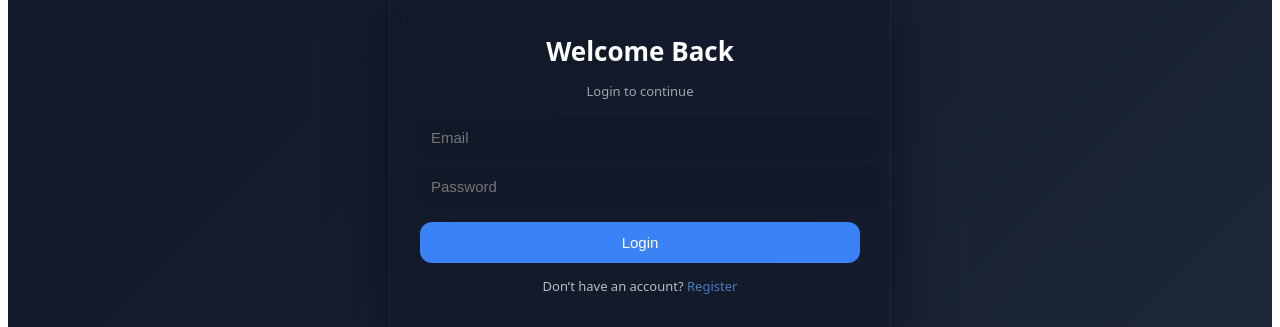
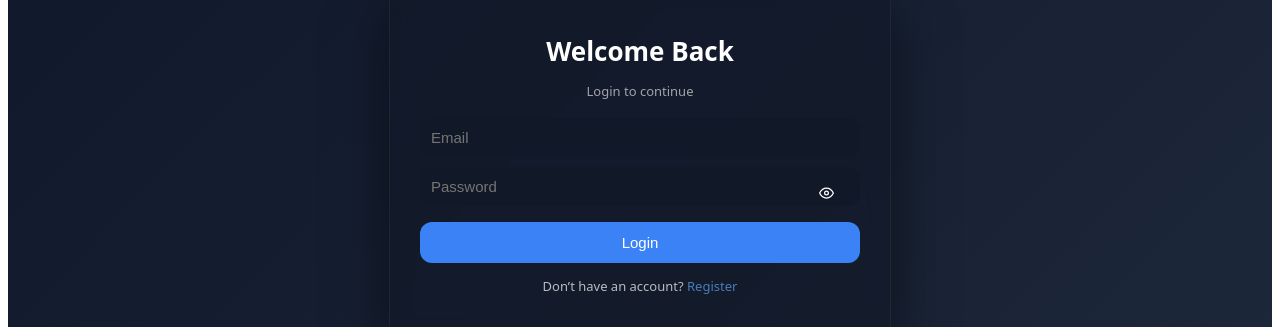
Before and after one commit to Brandonp584/To-Do-List, a React (Vite) app in the folder client/: page / in a window 1280 px wide. Shown: the part 266-593 px from the top of the page. Built offline with nearby package versions, Linux system fonts and the light colour scheme.

Commit message:
Add password visibility toggle and refine auth page styling

```diff
--- a/client/src/pages/Login.jsx
+++ b/client/src/pages/Login.jsx
@@ -1,6 +1,7 @@
 import { useState } from "react";
 import { useEffect} from "react";
 import { useNavigate, Link } from "react-router-dom";
+import { FiEye, FiEyeOff } from "react-icons/fi";
 import Toast from "../components/Toast";
 import "../styles/auth.css";
 
@@ -10,6 +11,7 @@
     const [password, setPassword] = useState("");
     const [toast, setToast] = useState("");
     const [loading, setLoading] = useState(false);
+    const [showPassword, setShowPassword] = useState(false);
 
     const login = async () => {
         setLoading(true);
@@ -64,12 +66,23 @@
                     placeholder="Email"
                     onChange={(e) => setEmail(e.target.value)}
                 />
+                <div className="passwordWrapper">
 
-                <input disabled={loading}
-                    placeholder="Password"
-                    type="password"
-                    onChange={(e) => setPassword(e.target.value)}
-                />
+                    <input
+                        placeholder="Password"
+                        type={showPassword ? "text" : "password"}
+                        onChange={(e) => setPassword(e.target.value)}
+                        disabled={loading}
+                    />
+
+                    <button
+                        type="button"
+                        className="passwordToggle"
+                        onClick={() => setShowPassword(!showPassword)}
+                    >
+                        {showPassword ? <FiEyeOff /> : <FiEye />}
+                    </button>
+                </div>
 
                 <button onClick={login} disabled={loading}>
                     {loading ? "Signing in..." : "Login"}
--- a/client/src/pages/Register.jsx
+++ b/client/src/pages/Register.jsx
@@ -1,6 +1,7 @@
 import { useState } from "react";
 import { useEffect } from "react";
 import { useNavigate, Link } from "react-router-dom";
+import { FiEye, FiEyeOff } from "react-icons/fi";
 import Toast from "../components/Toast";
 import "../styles/auth.css";
 
@@ -12,6 +13,7 @@
     const [password, setPassword] = useState("");
     const [toast, setToast] = useState("");
     const [loading, setLoading] = useState(false);
+    const [showPassword, setShowPassword] = useState(false);
 
     const register = async () => {
         setLoading(true);
@@ -69,11 +71,22 @@
                     onChange={(e) => setEmail(e.target.value)}
                 />
 
-                <input disabled={loading}
-                    placeholder="Password"
-                    type="password"
-                    onChange={(e) => setPassword(e.target.value)}
-                />
+                <div className="passwordWrapper">
+                    <input
+                        placeholder="Password"
+                        type={showPassword ? "text" : "password"}
+                        onChange={(e) => setPassword(e.target.value)}
+                        disabled={loading}
+                    />
+
+                    <button
+                        type="button"
+                        className="passwordToggle"
+                        onClick={() => setShowPassword(!showPassword)}
+                    >
+                        {showPassword ? <FiEyeOff /> : <FiEye />}
+                    </button>
+                </div>
 
                 <button onClick={register} disabled={loading}>
                     {loading ? "Creating Account..." : "Register"}
--- a/client/src/styles/auth.css
+++ b/client/src/styles/auth.css
@@ -40,23 +40,65 @@
 
 .authCard input {
     width: 100%;
-    padding: 11px;
-    margin-bottom: 10px;
+    padding: 11px 42px 11px 11px;
     border-radius: 12px;
     border: none;
     outline: none;
     background: #111827;
     color: white;
     font-size: 14px;
+    box-sizing: border-box;
+}
+
+/* spacing only for normal inputs */
+.authCard > input {
+    margin-bottom: 10px;
 }
 
 /* Focus State */
+
 .authCard input:focus {
     outline: 1px solid #3b82f6;
     box-shadow: 0 0 0 3px rgba(59, 130, 246, 0.2);
 }
 
-/* ======== Button ======== */
+/* ======== Password Wrapper ======== */
+
+.passwordWrapper {
+    position: relative;
+    width: 100%;
+    margin-bottom: 10px;
+}
+
+/* ======== Show / Hide Icon ======== */
+
+.passwordToggle {
+    position: absolute;
+    top: 50%;
+    right: 14px;
+    transform: translateY(-50%);
+
+    background: transparent !important;
+    border: none !important;
+
+    color: rgba(255, 255, 255, 0.7);
+    cursor: pointer;
+
+    display: flex;
+    align-items: center;
+    justify-content: center;
+
+    padding: 0;
+    margin: 0;
+    width: auto !important;
+    box-shadow: none !important;
+}
+
+.passwordToggle:hover {
+    color: white;
+}
+
+/* ======== Main Buttons ======== */
 
 .authCard button {
     width: 100%;
@@ -114,6 +156,7 @@
         opacity: 0;
         transform: translateY(-10px);
     }
+
     to {
         opacity: 1;
         transform: translateY(0);
@@ -138,6 +181,7 @@
 }
 
 /* ======== Desktop (>= 1024px) ======== */
+
 @media (min-width: 1024px) {
     .authCard {
         max-width: 440px;
```
